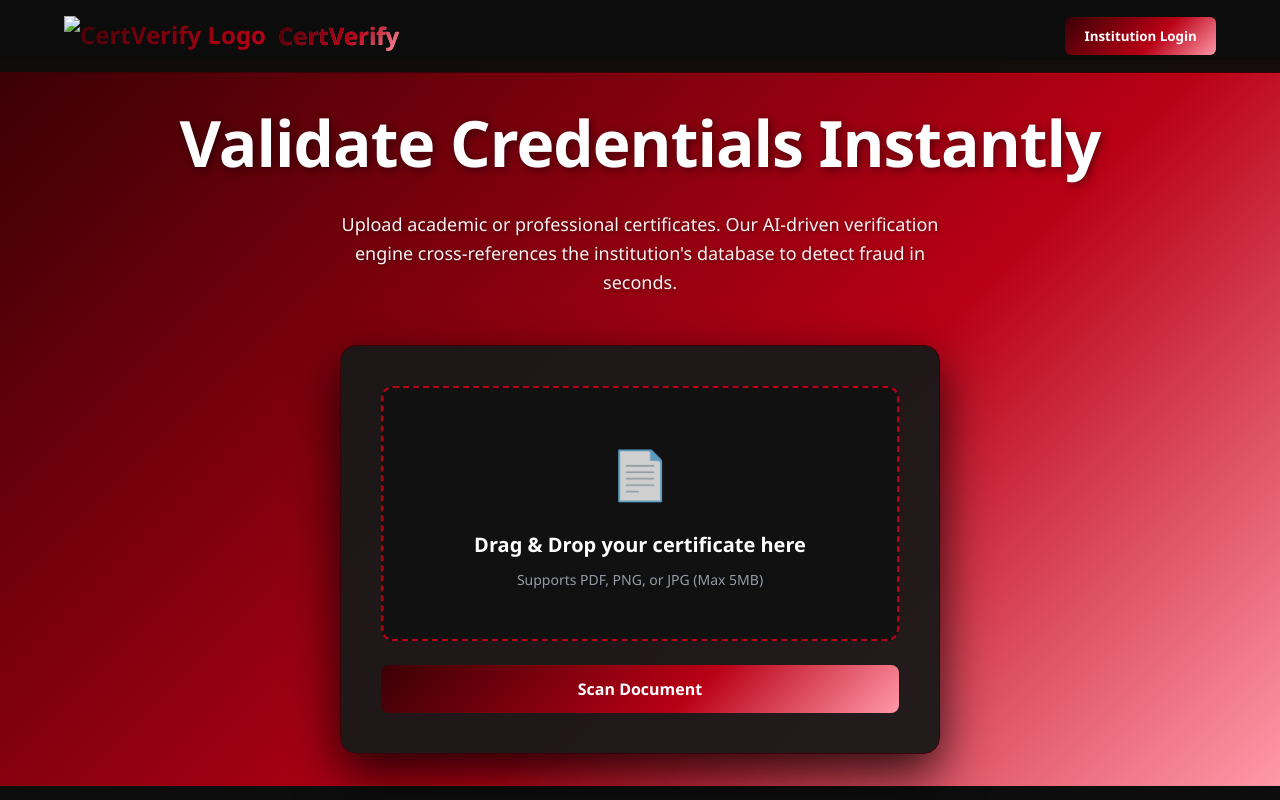
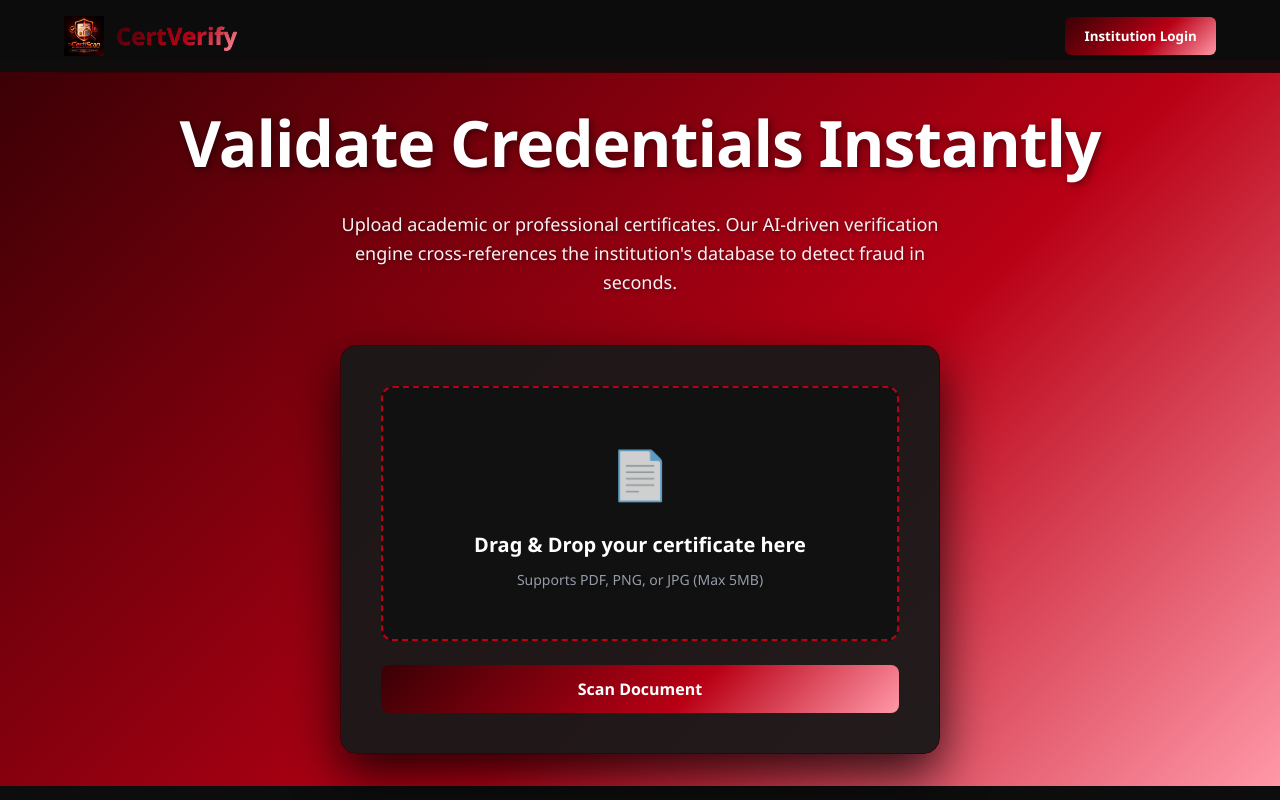
Before and after one commit to agilan35/SUN-BREATHING, a plain HTML site: page index.html in a window 1280 px wide. Shown: the top 800 px of the page. Drawn offline with Linux system fonts and the light colour scheme.

Commit message:
changed logo

```diff
--- a/index.html
+++ b/index.html
@@ -13,7 +13,7 @@
     <header>
         <div class="logo">
             <!-- Replace "your-logo.png" with the actual name of your image file -->
-            <img src="your-logo.png" alt="CertVerify Logo">
+            <img src="logo.jpeg" alt="CertVerify Logo">
             <span>CertVerify</span>
         </div>
 
```
Also changed, not shown: logo.jpeg (added).
